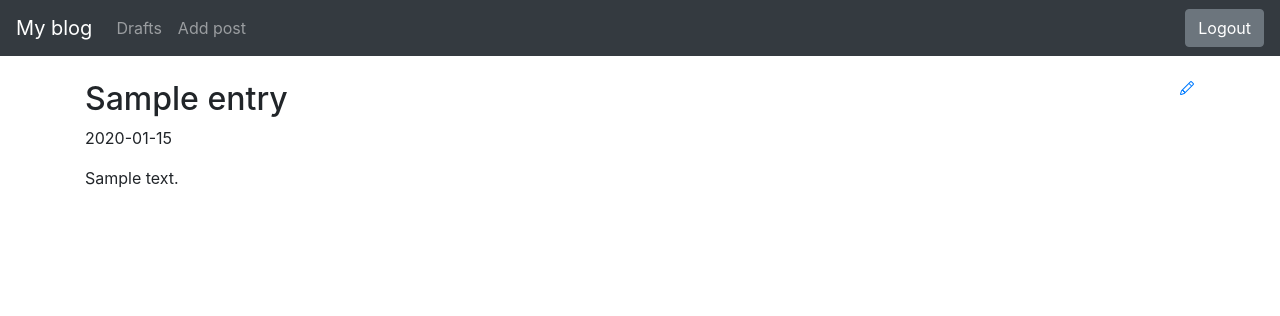
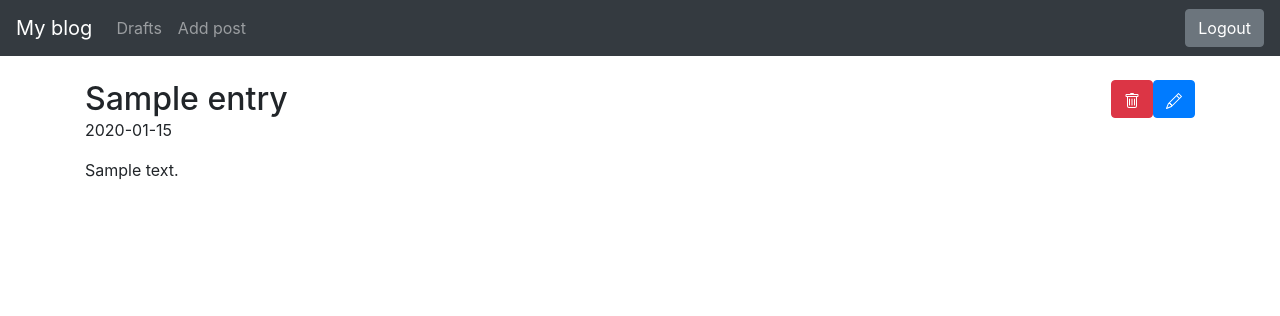
Before and after one commit to gorkamarlena/blog_app, a Flask app: page / in a window 1280 px wide. Shown: the top 316 px of the page. Run offline with Flask 3, Linux system fonts and the light colour scheme; the visitor is signed in with stand-in values (Sample User, id 1); tables that the repository leaves empty hold one stand-in row (values such as "Sample post"); some libraries are stand-ins or nearby versions.

Commit message:
change titel buttons to english

```diff
--- a/blog/templates/homepage.html
+++ b/blog/templates/homepage.html
@@ -1,25 +1,29 @@
-{% extends "base.html" %}
-
+{% extends 'base.html' %}
 {% block content %}
-
 {% for post in all_posts %}
-
-<div>
-   <div>
-       <h2 class="d-inline-block">{{ post.title }}</h2>
-       <a href="{{ url_for('edit_entry', entry_id=post.id) }}">
-
-       <svg class="bi bi-pencil float-right" width="1em" height="1em" viewBox="0 0 16 16" fill="currentColor" xmlns="http://www.w3.org/2000/svg">
-           <path fill-rule="evenodd" d="M11.293 1.293a1 1 0 0 1 1.414 0l2 2a1 1 0 0 1 0 1.414l-9 9a1 1 0 0 1-.39.242l-3 1a1 1 0 0 1-1.266-1.265l1-3a1 1 0 0 1 .242-.391l9-9zM12 2l2 2-9 9-3 1 1-3 9-9z"/>
-           <path fill-rule="evenodd" d="M12.146 6.354l-2.5-2.5.708-.708 2.5 2.5-.707.708zM3 10v.5a.5.5 0 0 0 .5.5H4v.5a.5.5 0 0 0 .5.5H5v.5a.5.5 0 0 0 .5.5H6v-1.5a.5.5 0 0 0-.5-.5H5v-.5a.5.5 0 0 0-.5-.5H3z"/>
-         </svg>
-       </a>
-   </div>
-   <p>{{ post.pub_date.strftime('%Y-%m-%d') }} </p>
-   <p>
-       {{ post.body}}
-   </p>
-</div>
-
+    <div>
+        <h2 class="d-inline">{{ post.title }}</h2>
+        {% if session.logged_in %}
+        <form class="d-inline float-right" method="get" action="{{ url_for('edit_entry', entry_id=post.id)}}">
+            <button class='btn btn-primary' type="submit" title="Edit">
+                <svg xmlns="http://www.w3.org/2000/svg" width="16" height="16" fill="currentColor" class="bi bi-pencil" viewBox="0 0 16 16">
+                    <path d="M12.146.146a.5.5 0 0 1 .708 0l3 3a.5.5 0 0 1 0 .708l-10 10a.5.5 0 0 1-.168.11l-5 2a.5.5 0 0 1-.65-.65l2-5a.5.5 0 0 1 .11-.168l10-10zM11.207 2.5 13.5 4.793 14.793 3.5 12.5 1.207 11.207 2.5zm1.586 3L10.5 3.207 4 9.707V10h.5a.5.5 0 0 1 .5.5v.5h.5a.5.5 0 0 1 .5.5v.5h.293l6.5-6.5zm-9.761 5.175-.106.106-1.528 3.821 3.821-1.528.106-.106A.5.5 0 0 1 5 12.5V12h-.5a.5.5 0 0 1-.5-.5V11h-.5a.5.5 0 0 1-.468-.325z"/>
+                </svg>
+            </button>
+        </form>
+        <form class="d-inline float-right" method="post" action="{{ url_for('delete_entry', entry_id=post.id)}}">
+            <button class='btn btn-danger' type="submit" title="Delete">
+                <svg xmlns="http://www.w3.org/2000/svg" width="16" height="16" fill="currentColor" class="bi bi-trash" viewBox="0 0 16 16">
+                    <path d="M5.5 5.5A.5.5 0 0 1 6 6v6a.5.5 0 0 1-1 0V6a.5.5 0 0 1 .5-.5zm2.5 0a.5.5 0 0 1 .5.5v6a.5.5 0 0 1-1 0V6a.5.5 0 0 1 .5-.5zm3 .5a.5.5 0 0 0-1 0v6a.5.5 0 0 0 1 0V6z"/>
+                    <path fill-rule="evenodd" d="M14.5 3a1 1 0 0 1-1 1H13v9a2 2 0 0 1-2 2H5a2 2 0 0 1-2-2V4h-.5a1 1 0 0 1-1-1V2a1 1 0 0 1 1-1H6a1 1 0 0 1 1-1h2a1 1 0 0 1 1 1h3.5a1 1 0 0 1 1 1v1zM4.118 4 4 4.059V13a1 1 0 0 0 1 1h6a1 1 0 0 0 1-1V4.059L11.882 4H4.118zM2.5 3V2h11v1h-11z"/>
+                </svg>
+            </button>
+        </form>
+        {% endif %}
+        <p>{{ post.pub_date.strftime('%Y-%m-%d') }}</p>
+        <p>
+            {{ post.body }}
+        </p>
+    </div>
 {% endfor %}
 {% endblock %}
```
Also changed, not shown: blog.db.
